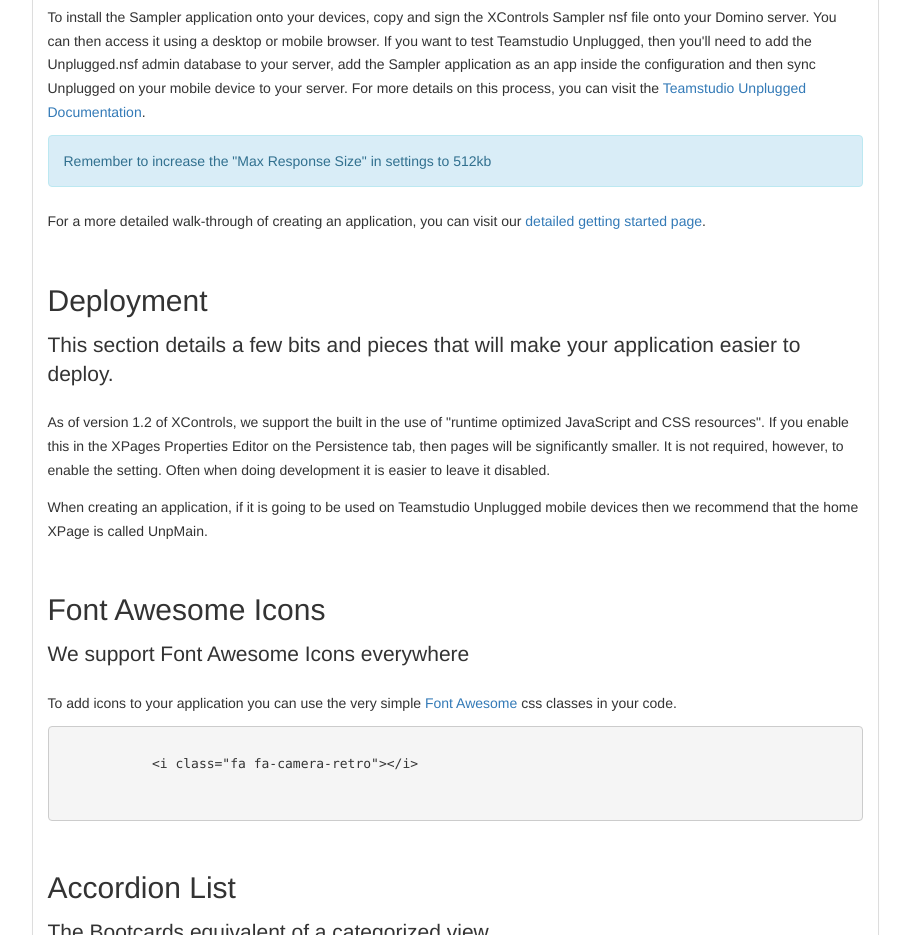
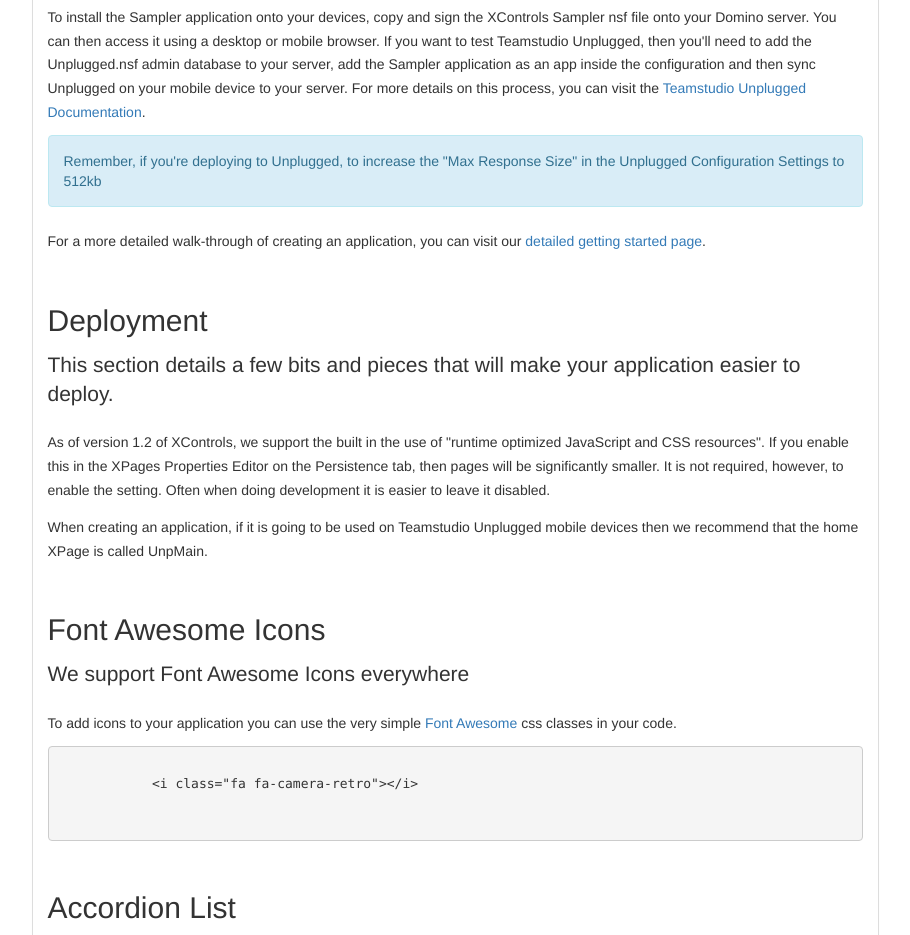
Before and after one commit to whitemx/xcontrols-domino, a website: page public/docs.html in a window 1280 px wide. Shown: the part 1009-1944 px from the top of the page, without its empty margins (331-1241 px from the left). Drawn offline with nearby package versions, Linux system fonts and the light colour scheme.

Commit message:
Update docs.html

```diff
--- a/public/docs.html
+++ b/public/docs.html
@@ -161,7 +161,7 @@
             If you want to test Teamstudio Unplugged, then you'll need to add the Unplugged.nsf admin database to your server,
             add the Sampler application as an app inside the configuration and then sync Unplugged on your mobile device to your server.
             For more details on this process, you can visit the <a href="https://teamstudio.jira.com/wiki/display/UNPDOC/Preparing+the+Development+Environment">Teamstudio Unplugged Documentation</a>.</p>
-            <div class="alert alert-info">Remember to increase the "Max Response Size" in settings to 512kb</div>
+            <div class="alert alert-info">Remember, if you're deploying to Unplugged, to increase the "Max Response Size" in the Unplugged Configuration Settings to 512kb</div>
             <p>For a more detailed walk-through of creating an application, you can visit our <a href="gettingstarted.html">detailed getting started page</a>.</p>
 					</div>
 
```
